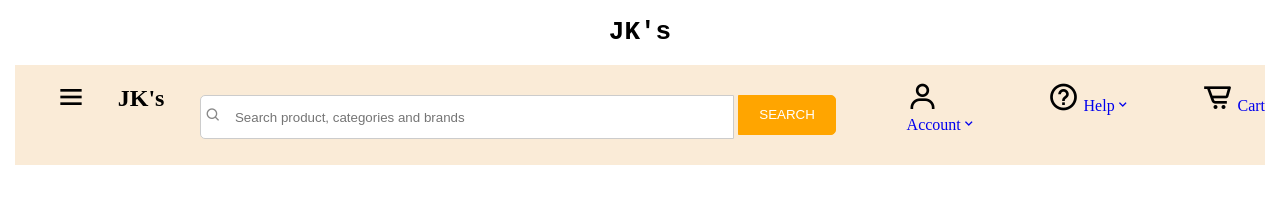
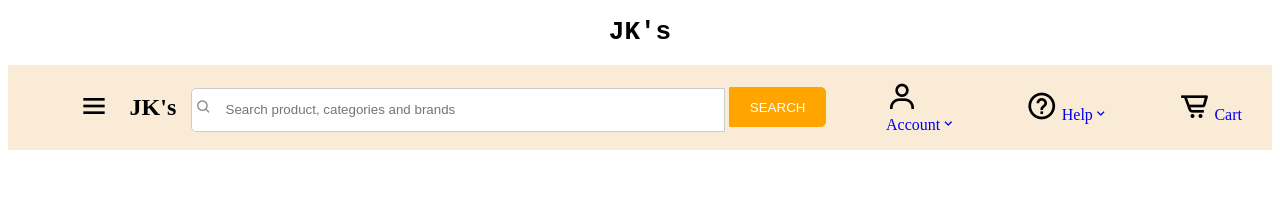
Before and after one commit to kendii001/Ecommerce, a plain HTML site: page index.html in a window 1280 px wide. Drawn offline with nearby package versions, Linux system fonts and the light colour scheme.

Commit message:
centered objects in navbar

```diff
--- a/app.css
+++ b/app.css
@@ -2,26 +2,31 @@
     list-style: none;
 
     }
-.navbar{
-
-width: 1250px;
-height: 100px;
-position: fixed;
-display:flex;
-background-color: antiquewhite;
-justify-content: space-between;
-
+.navbar-container {
+        display: flex;
+        justify-content: center;
+        background-color: antiquewhite;
+        padding: 0 20px; /* Add some space on the sides */
 }
 
-.navbar-container {
-    display: flex;
-    justify-content: center;
-    width: 100%;
+.navbar {
+        width: 100%;
+        max-width: 1250px;
+        display: flex;
+        justify-content: space-between;
+        align-items: center;
 }
 
-header{
-align-items: center;
+.nav {
+        display: flex;
+        align-items: center;
 }
+
+.nav .top {
+        margin: 0 10px; /* Add some space between items */
+}
+
+
 .input{
  display: flex;
 justify-content: center;
```
